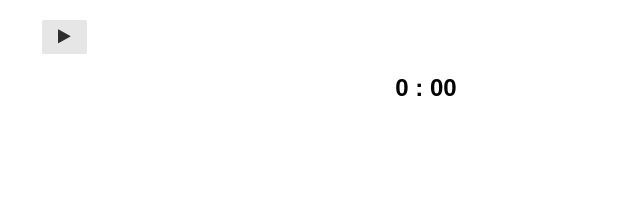
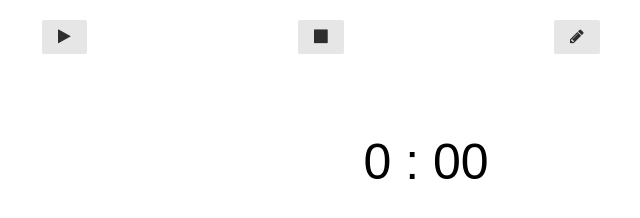
Before and after one commit to thameera/speed-dating, a website: page index.html in a window 1280 px wide. Shown: the whole page, without its empty margins (214-854 px from the left). Drawn offline with nearby package versions, Linux system fonts and the light colour scheme; files whose address does not match are found by name.

Commit message:
More styling, add Stop, Edit buttons
Signed-off-by: Thameera Senanayaka <thameera123@gmail.com>

```diff
--- a/index.html
+++ b/index.html
@@ -8,18 +8,24 @@
   <title>Speed Dating</title>
 </head>
 <body>
-  <div class="pure-g">
+  <div class="pure-g btn-row">
     <div class="pure-u-1-5"></div>
     <div class="pure-u-1-5">
       <button id="run" class="pure-button"><i class="fa fa-play"></i></button>
     </div>
+    <div class="pure-u-1-5">
+      <button id="stop" class="pure-button"><i class="fa fa-stop"></i></button>
+    </div>
+    <div class="pure-u-1-5">
+      <button id="edit" class="pure-button"><i class="fa fa-pencil"></i></button>
+    </div>
     <div class="pure-u-3-5"></div>
   </div>
-  <div class="center">
-    <h2 id="countdown">0 : 00</h2>
+  <div class="center countdown-row">
+    <div id="countdown">0 : 00</div>
   </div>
-  <div class="center">
-    <h3 id="task"></h3>
+  <div class="center task-row">
+    <div id="task"></div>
   </div>
   <script src="node_modules/jquery/dist/jquery.min.js"></script>
   <script src="node_modules/lodash/index.js"></script>
--- a/style.css
+++ b/style.css
@@ -5,3 +5,22 @@ body {
 .center {
   text-align: center;
 }
+
+.btn-row {
+}
+
+.countdown-row {
+  margin-top: 80px;
+  margin-bottom: 40px;
+}
+
+#countdown {
+  font-size: 50px;
+}
+
+.task-row {
+}
+
+#task {
+  font-size: 36px;
+}
```
